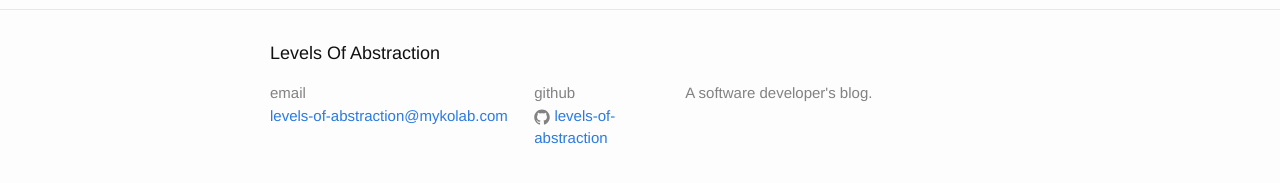
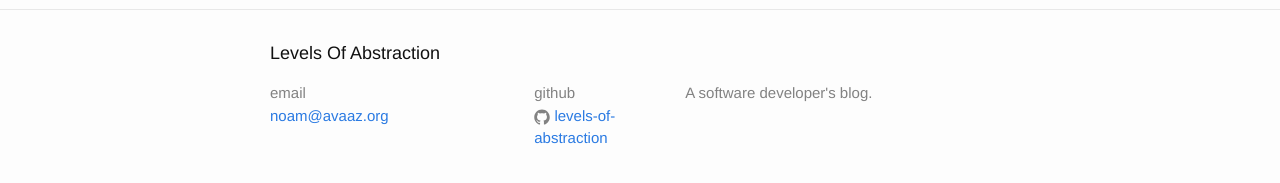
Before and after one commit to bolducp/n-s-f.github.io, a Jekyll site: the page built from index.html, in a window 1280 px wide. Shown: the part 287-470 px from the top of the page. Built offline with Jekyll 4.4.1, drawn with Linux system fonts in a browser that asks for light colours.

Commit message:
change email

```diff
--- a/_config.yml
+++ b/_config.yml
@@ -1,10 +1,10 @@
 # Site settings
 title: Levels Of Abstraction
-email: levels-of-abstraction@mykolab.com
+email: noam@avaaz.org
 description: > # this means to ignore newlines until "baseurl:"
   A software developer's blog.
 baseurl: "" # the subpath of your site, e.g. /blog/
-url: "http://yourdomain.com" # the base hostname & protocol for your site
+url: "http://nfinkelstein.github.io" # the base hostname & protocol for your site
 github_username: levels-of-abstraction
 include: ["_pages"]
 
```
